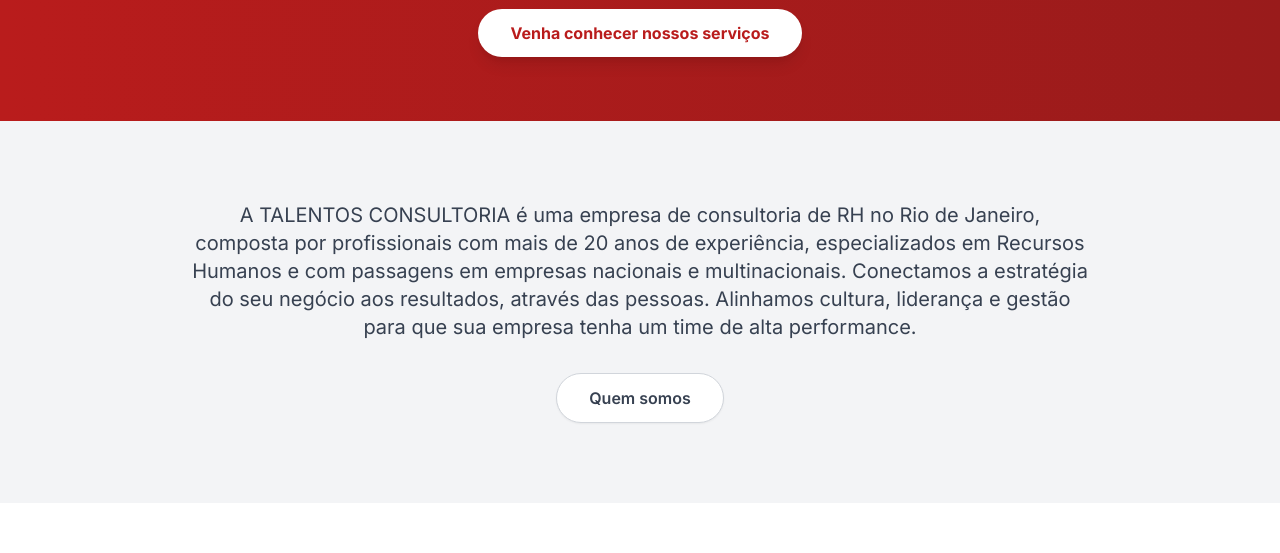
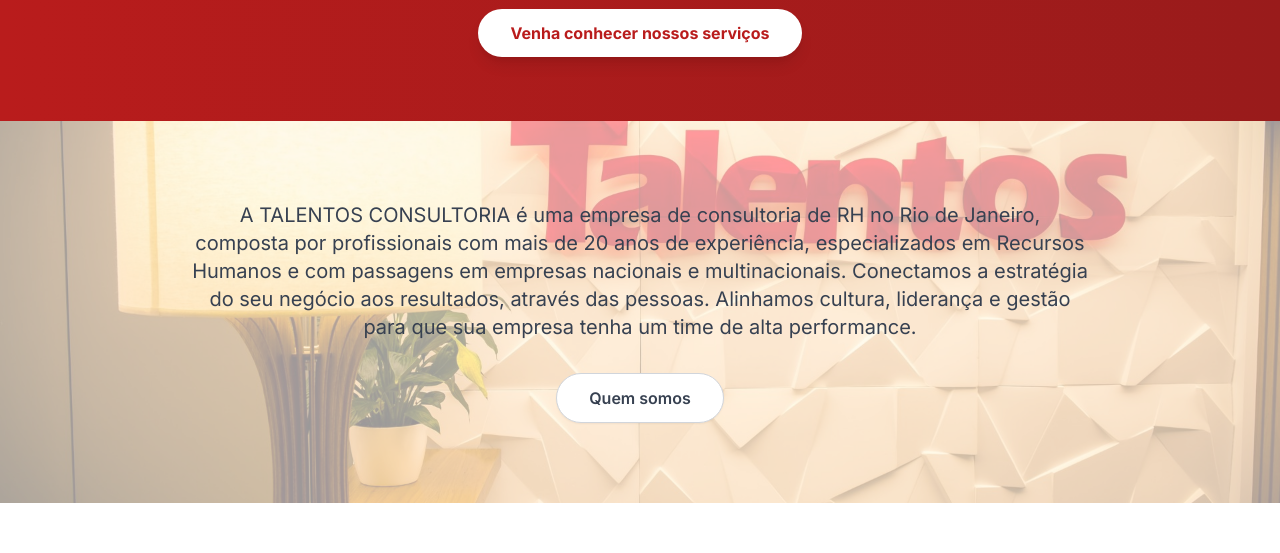
Before and after one commit to caioguerratale/novo-talentos, a React (Vite) app: page / in a window 1280 px wide. Shown: the part 1420-1973 px from the top of the page. Built offline with nearby package versions, Linux system fonts and the light colour scheme.

Commit message:
Quem somos
atualizei o quem somos na home page

```diff
--- a/App.tsx
+++ b/App.tsx
@@ -233,9 +233,17 @@
             </div>
         </section>
 
-        {/* Quem Somos Section - Full width with text */}
-        <section className="py-20 bg-gray-100">
-            <div className="container mx-auto px-4 sm:px-6 lg:px-8">
+        {/* Quem Somos Section - Full width with background image */}
+        <section className="py-20 relative">
+            {/* Background Image */}
+            <div
+                className="absolute inset-0 bg-cover bg-center"
+                style={{ backgroundImage: `url(${import.meta.env.BASE_URL}fundo.jpg)` }}
+            >
+                <div className="absolute inset-0 bg-white/60"></div>
+            </div>
+
+            <div className="container mx-auto px-4 sm:px-6 lg:px-8 relative z-10">
                 <div className="max-w-4xl mx-auto text-center">
                     <p className="text-gray-700 text-lg md:text-xl leading-relaxed mb-8">
                         A TALENTOS CONSULTORIA é uma empresa de consultoria de RH no Rio de Janeiro, composta por profissionais com mais de 20 anos de experiência, especializados em Recursos Humanos e com passagens em empresas nacionais e multinacionais. Conectamos a estratégia do seu negócio aos resultados, através das pessoas. Alinhamos cultura, liderança e gestão para que sua empresa tenha um time de alta performance.
```
